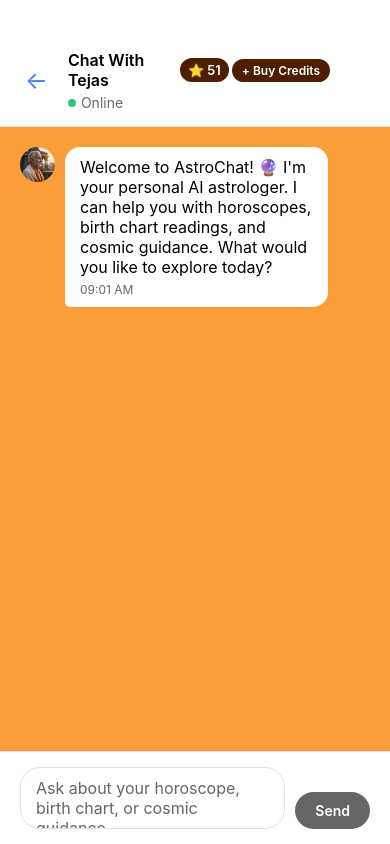
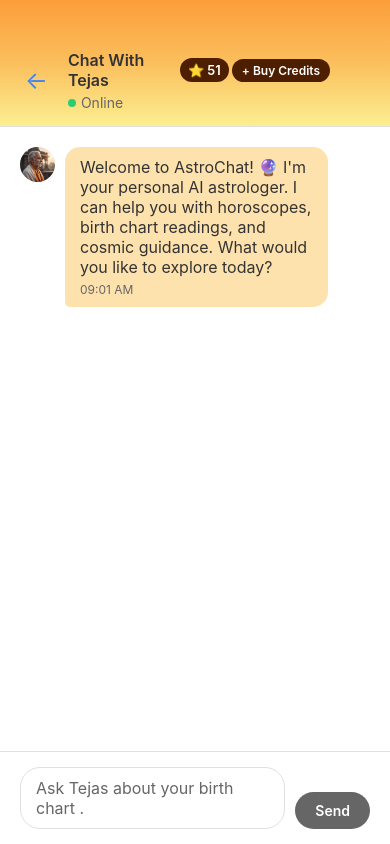
Before and after one commit to princegupta04/tejas, a React Native app: screen /ChatBot in a window 390 px wide. Built offline with nearby package versions, Linux system fonts and the light colour scheme.

Commit message:
Add LinearGradient to ChatBotScreen header and update styles; adjust text color in globalStyles

```diff
--- a/package.json
+++ b/package.json
@@ -13,6 +13,7 @@
     "@react-navigation/native": "^7.1.17",
     "@react-navigation/stack": "^7.4.8",
     "expo": "~54.0.7",
+    "expo-linear-gradient": "~15.0.7",
     "expo-status-bar": "~3.0.8",
     "react": "19.1.0",
     "react-dom": "19.1.0",
@@ -21,8 +22,7 @@
     "react-native-linear-gradient": "^2.8.3",
     "react-native-safe-area-context": "^5.6.1",
     "react-native-screens": "^4.16.0",
-    "react-native-web": "~0.21.0",
-    "expo-linear-gradient": "~15.0.7"
+    "react-native-web": "~0.21.0"
   },
   "private": true
 }
--- a/src/screens/ChatBotScreen.js
+++ b/src/screens/ChatBotScreen.js
@@ -10,6 +10,7 @@ import {
   Platform,
   Image
 } from 'react-native';
+import { LinearGradient } from 'expo-linear-gradient';
 import { globalStyles, colors } from '../styles/globalStyles';
 
 const ChatBotScreen = ({ navigation }) => {
@@ -111,9 +112,6 @@ const ChatBotScreen = ({ navigation }) => {
 
   const renderTypingIndicator = () => (
     <View style={[styles.messageContainer, styles.botMessage]}>
-      <View style={styles.botAvatar}>
-        <Text style={styles.botAvatarText}>🔮</Text>
-      </View>
       <View style={[styles.messageContent, styles.botMessageContent, styles.typingContainer]}>
         <Text style={styles.typingText}>AstroBot is typing...</Text>
       </View>
@@ -125,7 +123,10 @@ const ChatBotScreen = ({ navigation }) => {
       style={globalStyles.container}
       behavior={Platform.OS === 'ios' ? 'padding' : 'height'}
     >
-      <View style={styles.header}>
+      <LinearGradient
+        colors={["#FB9E3A", "#FBBF5D", "#FCEF91"]}
+        style={styles.header}
+      >
         <TouchableOpacity
           style={styles.backButton}
           onPress={() => navigation.goBack()}
@@ -147,7 +148,7 @@ const ChatBotScreen = ({ navigation }) => {
             <Text style={styles.onlineText}>Online</Text>
           </View>
         </View>
-      </View>
+      </LinearGradient>
 
       <FlatList
         ref={flatListRef}
@@ -164,7 +165,7 @@ const ChatBotScreen = ({ navigation }) => {
           style={styles.textInput}
           value={inputText}
           onChangeText={setInputText}
-          placeholder="Ask about your horoscope, birth chart, or cosmic guidance..."
+          placeholder="Ask Tejas about your birth chart ."
           placeholderTextColor={colors.gray}
           multiline
           maxLength={500}
@@ -188,7 +189,6 @@ const styles = StyleSheet.create({
     paddingHorizontal: 20,
     paddingTop: 50,
     paddingBottom: 15,
-    backgroundColor: colors.white,
     borderBottomWidth: 1,
     borderBottomColor: colors.lightGray,
   },
@@ -262,6 +262,7 @@ const styles = StyleSheet.create({
   },
   messagesList: {
     flex: 1,
+    backgroundColor: colors.white,
   },
   messagesContainer: {
     paddingVertical: 20,
@@ -289,17 +290,18 @@ const styles = StyleSheet.create({
     height: '100%',
   },
   messageContent: {
+    backgroundColor: '#fB9E3A',
     maxWidth: '75%',
     borderRadius: 15,
     paddingHorizontal: 15,
     paddingVertical: 10,
   },
   botMessageContent: {
-    backgroundColor: colors.white,
+    backgroundColor: '#FEE2AD',
     borderBottomLeftRadius: 5,
   },
   userMessageContent: {
-    backgroundColor: colors.primary,
+    backgroundColor: '#F5FOCD',
     borderBottomRightRadius: 5,
     marginLeft: 'auto',
   },
--- a/src/styles/globalStyles.js
+++ b/src/styles/globalStyles.js
@@ -3,7 +3,7 @@ import { StyleSheet } from 'react-native';
 export const colors = {
   background: '#FB9E3A', // Use a solid color for fallback/background
   primary: '#4285F4', // App blue
-  text: '#000000',
+  text: '#333333',
   white: '#FFFFFF',
   gray: '#666666',
   lightGray: '#E0E0E0',
@@ -70,4 +70,4 @@ export const globalStyles = StyleSheet.create({
     borderColor: colors.lightGray,
     ...typography.body,
   },
-});
+})
```
